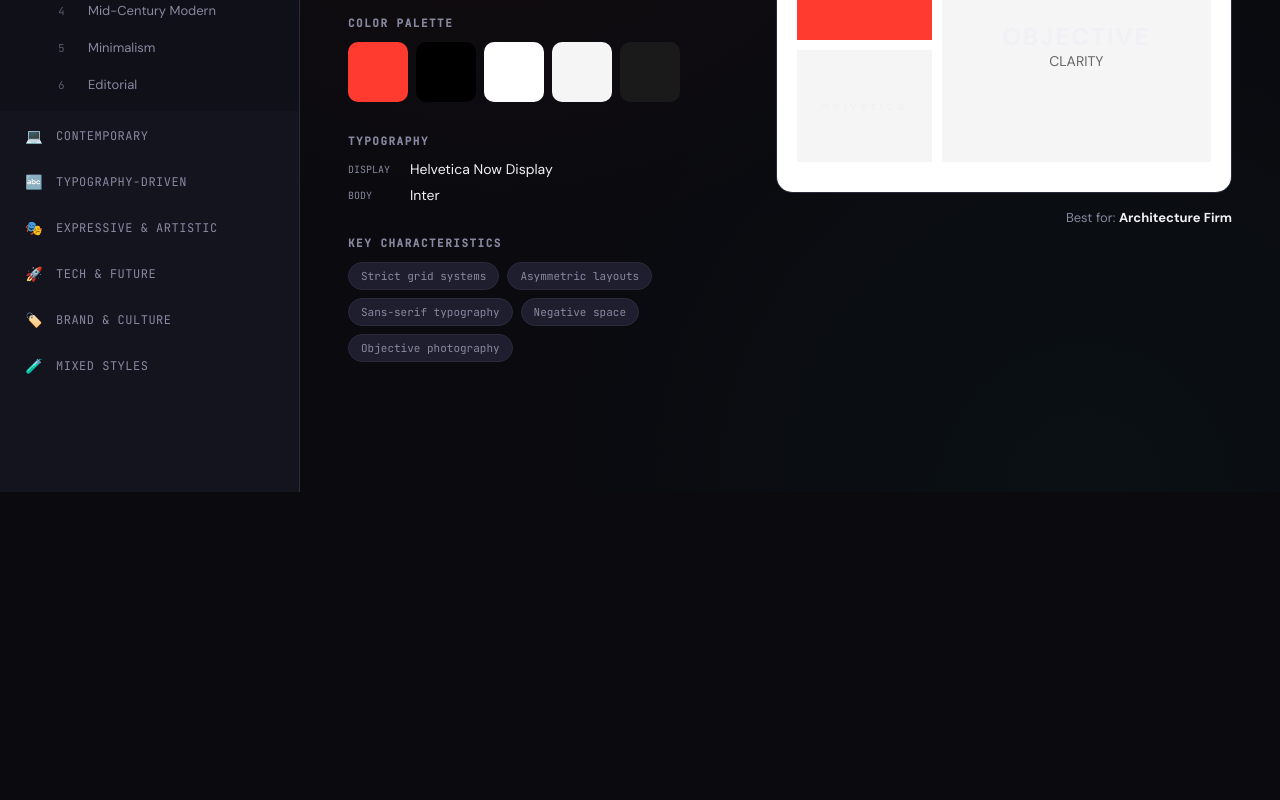
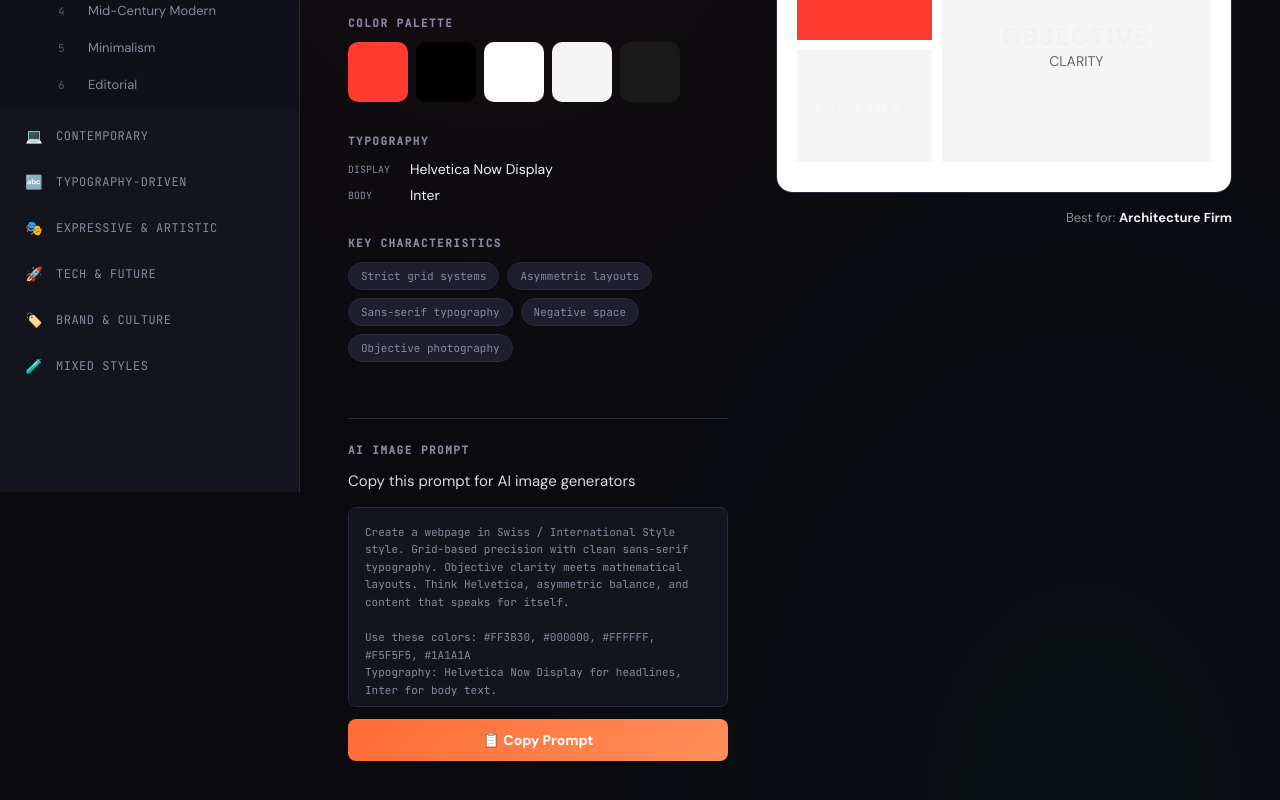
Before and after one commit to vivgatesAI/DesignSite, a React (Vite) app: page / in a window 1280 px wide. Shown: the part 308-1108 px from the top of the page. Before the commit the page ends 800 px from the top, so only its background shows below. Built offline with nearby package versions, Linux system fonts and the light colour scheme.

Commit message:
Add terminal preview, prompt copy buttons for all styles

```diff
--- a/src/App.css
+++ b/src/App.css
@@ -379,6 +379,57 @@ body {
   border: 1px solid var(--border);
   border-radius: 20px;
   color: var(--text-secondary);
+}
+
+/* PROMPT SECTION */
+.prompt-section {
+  margin-top: 24px;
+  padding-top: 24px;
+  border-top: 1px solid var(--border);
+}
+
+.prompt-hint {
+  font-size: 12px;
+  color: var(--text-secondary);
+  margin-bottom: 12px;
+}
+
+.prompt-box {
+  background: var(--surface);
+  border: 1px solid var(--border);
+  border-radius: 8px;
+  padding: 16px;
+  margin-bottom: 12px;
+  max-height: 200px;
+  overflow-y: auto;
+}
+
+.prompt-box pre {
+  font-family: var(--font-mono);
+  font-size: 11px;
+  color: var(--text-secondary);
+  white-space: pre-wrap;
+  line-height: 1.6;
+  margin: 0;
+}
+
+.copy-prompt-btn {
+  width: 100%;
+  padding: 12px 20px;
+  background: linear-gradient(135deg, var(--accent) 0%, #ff8f5a 100%);
+  border: none;
+  border-radius: 8px;
+  color: white;
+  font-family: var(--font-body);
+  font-size: 14px;
+  font-weight: 600;
+  cursor: pointer;
+  transition: all 0.2s;
+}
+
+.copy-prompt-btn:hover {
+  transform: translateY(-2px);
+  box-shadow: 0 4px 20px rgba(255, 107, 53, 0.3);
 }
 
 .parent-styles {
@@ -1656,6 +1707,84 @@ body {
 }
 .cyb-glitch { display: block; font-size: 36px; font-weight: 900; text-shadow: 2px 0 var(--secondary), -2px 0 var(--primary); }
 
+/* TERMINAL / AI COMMAND CENTER */
+.preview-terminal {
+  height: 100%;
+  background: #000;
+  padding: 20px;
+  font-family: 'JetBrains Mono', 'IBM Plex Mono', monospace;
+  color: #00ff41;
+  position: relative;
+}
+.preview-terminal::before {
+  content: '';
+  position: absolute;
+  inset: 0;
+  background: repeating-linear-gradient(0deg, transparent, transparent 2px, rgba(0,255,65,0.03) 2px, rgba(0,255,65,0.03) 4px);
+  pointer-events: none;
+}
+.term-status {
+  display: flex;
+  align-items: center;
+  gap: 8px;
+  font-size: 11px;
+  color: #666;
+  margin-bottom: 15px;
+}
+.term-dot {
+  width: 6px;
+  height: 6px;
+  background: #00ff41;
+  border-radius: 50%;
+  animation: term-pulse 2s infinite;
+}
+@keyframes term-pulse {
+  0%, 100% { opacity: 1; }
+  50% { opacity: 0.4; }
+}
+.term-header {
+  display: flex;
+  justify-content: space-between;
+  font-size: 10px;
+  color: #00ffff;
+  margin-bottom: 20px;
+  padding-bottom: 10px;
+  border-bottom: 1px solid #1a1a1a;
+}
+.term-readouts {
+  display: flex;
+  gap: 20px;
+  font-size: 10px;
+  color: #666;
+  margin-bottom: 20px;
+}
+.term-readouts strong { color: #00ff41; }
+.term-prompt {
+  display: flex;
+  align-items: center;
+  gap: 8px;
+  padding: 10px;
+  background: #0a0a0a;
+  border: 1px solid #1a1a1a;
+  margin-bottom: 20px;
+  font-size: 12px;
+}
+.term-prompt-symbol { color: #00ffff; }
+.term-prompt-text { color: #666; }
+.term-cursor {
+  animation: term-blink 1s infinite;
+  color: #00ffff;
+}
+@keyframes term-blink {
+  0%, 100% { opacity: 1; }
+  50% { opacity: 0; }
+}
+.term-logs {
+  font-size: 10px;
+  color: #444;
+}
+.term-log { margin-bottom: 8px; }
+
 /* DATA */
 .preview-data {
   height: 100%;
--- a/src/App.tsx
+++ b/src/App.tsx
@@ -171,6 +171,38 @@ function StyleDisplay({
               ))}
             </div>
           </section>
+
+          <section className="info-section prompt-section">
+            <h3>AI Image Prompt</h3>
+            <p className="prompt-hint">Copy this prompt for AI image generators</p>
+            <div className="prompt-box">
+              <pre>{`Create a webpage in ${style.name} style. ${style.description}
+
+Use these colors: ${style.colors.join(', ')}
+Typography: ${style.fonts.display} for headlines, ${style.fonts.body} for body text.
+
+Key elements: ${style.characteristics.join(', ')}.
+
+The design should feel: ${style.mood}`}</pre>
+            </div>
+            <button
+              className="copy-prompt-btn"
+              onClick={() => {
+                const prompt = `Create a webpage in ${style.name} style. ${style.description}
+
+Use these colors: ${style.colors.join(', ')}
+Typography: ${style.fonts.display} for headlines, ${style.fonts.body} for body text.
+
+Key elements: ${style.characteristics.join(', ')}.
+
+The design should feel: ${style.mood}`;
+                navigator.clipboard.writeText(prompt);
+                alert('Prompt copied to clipboard!');
+              }}
+            >
+              📋 Copy Prompt
+            </button>
+          </section>
         </div>
 
         <div className="preview-panel">
@@ -243,6 +275,36 @@ function MixedStyleDisplay({
               ))}
             </div>
           </section>
+
+          <section className="info-section prompt-section">
+            <h3>AI Image Prompt</h3>
+            <p className="prompt-hint">Copy this prompt for AI image generators</p>
+            <div className="prompt-box">
+              <pre>{`Create a webpage combining ${mixed.name}.
+
+${mixed.description}
+
+Use these colors: ${mixed.colors.join(', ')}
+
+This hybrid style blends: ${mixed.parentStyles.join(' + ')}`}</pre>
+            </div>
+            <button
+              className="copy-prompt-btn"
+              onClick={() => {
+                const prompt = `Create a webpage combining ${mixed.name}.
+
+${mixed.description}
+
+Use these colors: ${mixed.colors.join(', ')}
+
+This hybrid style blends: ${mixed.parentStyles.join(' + ')}`;
+                navigator.clipboard.writeText(prompt);
+                alert('Prompt copied to clipboard!');
+              }}
+            >
+              📋 Copy Prompt
+            </button>
+          </section>
         </div>
 
         <div className="preview-panel">
@@ -306,6 +368,7 @@ function WebsitePreview({
       // Tech
       'futurism': 'futurism',
       'cyberpunk': 'cyberpunk',
+      'terminal': 'terminal',
       'data': 'data',
       'algorithmic': 'algorithmic',
       // Brand
@@ -679,6 +742,33 @@ function WebsitePreview({
         </div>
       )}
 
+      {/* TERMINAL - AI Command Center */}
+      {layout === 'terminal' && (
+        <div className="preview-terminal">
+          <div className="term-status">
+            <span className="term-dot"></span>
+            <span>SYSTEM ONLINE</span>
+          </div>
+          <div className="term-header">
+            <span className="term-title">DRISHTI // AI COMMAND CENTER</span>
+            <span className="term-build">v2.0.14</span>
+          </div>
+          <div className="term-readouts">
+            <span>Neural Stream: <strong>ACTIVE</strong></span>
+            <span>Agent Swarm: <strong>READY</strong></span>
+          </div>
+          <div className="term-prompt">
+            <span className="term-prompt-symbol">{">"}</span>
+            <span className="term-prompt-text">Enter command...</span>
+            <span className="term-cursor">█</span>
+          </div>
+          <div className="term-logs">
+            <div className="term-log">IDLE — Waiting for signals...</div>
+            <div className="term-log">Neural Stream Active</div>
+          </div>
+        </div>
+      )}
+
       {/* DATA - Charts, infographics */}
       {layout === 'data' && (
         <div className="preview-data">
```
